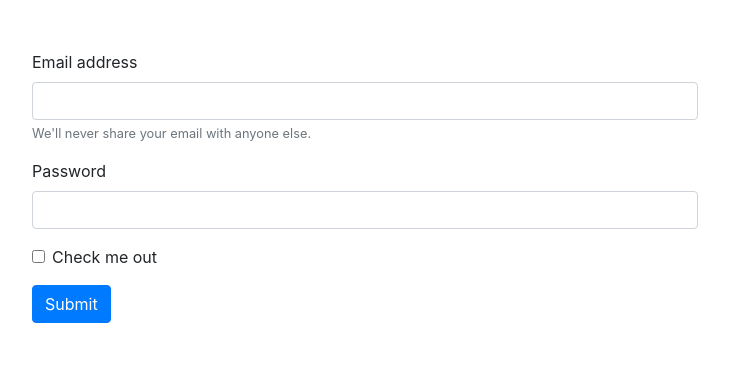
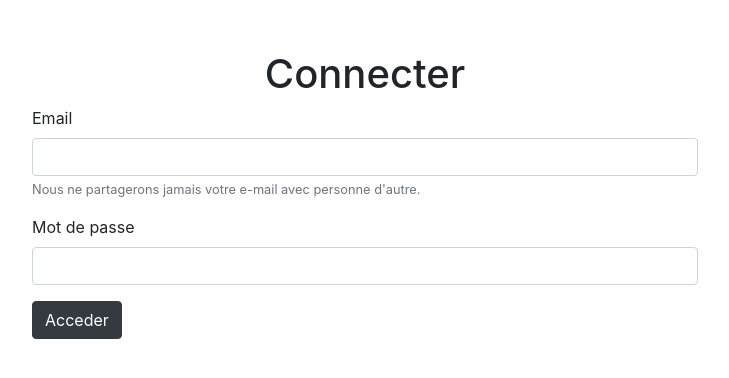
Before and after one commit to ABDELKADER-JCMAIROT-PROJET-GITE/GITE, a PHP site: page /gite/log_admin.php in a window 1280 px wide. Shown: the top 378 px of the page, without its empty margins (275-1004 px from the left). Run offline with PHP 8.4, Linux system fonts and the light colour scheme.

Commit message:
debut de la poo

```diff
--- a/app/database.class.php
+++ b/app/database.class.php
@@ -8,7 +8,7 @@
  * @return PDO
  */
 
-function getPdo(): PDO
+function getConnexion(): PDO
 {
     $pdo = new PDO('mysql:host=localhost;dbname=projet_gite', 'root', '', array(
         PDO::ATTR_ERRMODE => PDO::ERRMODE_WARNING,
--- a/asset/css/global.css
+++ b/asset/css/global.css
@@ -68,3 +68,14 @@
   margin-left: 50px;
   font-size: 12px;
 }
+.h1admin{
+  text-align: center;
+  margin-top: 20px;
+}
+.suiteluxeadmin{
+  height: 200px;
+  width: 200px;
+}
+.principale{
+  display: flex;
+}
--- a/asset/css/log_admin.css
+++ b/asset/css/log_admin.css
@@ -2,3 +2,9 @@
   margin: 50px auto;
   width: 60%;
 }
+.formulaire{
+  margin-top: 30%;
+}
+.connecter{
+  text-align: center;
+}
--- a/log_admin.php
+++ b/log_admin.php
@@ -1,3 +1,14 @@
+<?php
+require_once('src/login.php');
+
+
+$login = new Login($_POST);
+
+if ($login->logged) {
+    header('location:index.php');
+}
+
+?>
 <!DOCTYPE html>
 <html lang="fr">
   <head>
@@ -14,26 +25,25 @@
     <link rel="stylesheet" href="asset/css/nav.css" />
     <link rel="stylesheet" href="asset/css/log_admin.css" />
     <meta charset="UTF-8" />
-    <title>Accueil</title>
+    <title>AbJc.com</title>
   </head>
   <body>
     <div class="container">
         <div class="centerlog">
-            <form>
-            <div class="form-group">
-                <label for="exampleInputEmail1">Email address</label>
-                <input type="email" class="form-control" id="exampleInputEmail1" aria-describedby="emailHelp">
-                <small id="emailHelp" class="form-text text-muted">We'll never share your email with anyone else.</small>
-            </div>
-            <div class="form-group">
-                <label for="exampleInputPassword1">Password</label>
-                <input type="password" class="form-control" id="exampleInputPassword1">
-            </div>
-            <div class="form-group form-check">
-                <input type="checkbox" class="form-check-input" id="exampleCheck1">
-                <label class="form-check-label" for="exampleCheck1">Check me out</label>
-            </div>
-            <button type="submit" class="btn btn-primary">Submit</button>
+            <div><h1 class="connecter">Connecter</h1></div>
+            <form action="log_admin.php" method="post">
+                <div class="form-group">
+                    <label for="email">Email</label>
+                    <input type="email" class="form-control" name="email" id="email" aria-describedby="emailHelp">
+                    <small id="email" class="form-text text-muted">Nous ne partagerons jamais votre e-mail avec personne
+                        d'autre.</small>
+                </div>
+                <div class="form-group">
+                    <label for="password">Mot de passe</label>
+                    <input type="password" class="form-control" name="password" id="password">
+                </div>
+
+                <button type="submit" class="btn btn-dark">Acceder</button>
             </form>
         </div>
     </div>
--- a/reservation.php
+++ b/reservation.php
@@ -2,7 +2,7 @@
 include('inc/header.php');
 ?>
     <div class="reservation shadow p-3 mb-5 bg-white rounded"><h1>Reservation</h1></div>
-    <div><h2 class="ibis">ibis Château de Fontainebleau</h2>
+    <div><h2 class="ibis">Ibis Château de Fontainebleau</h2>
         <span>18 rue de Ferrare, 77300 Fontainebleau, France</span></div>
     <!--        debut entet img-->
     <!--        div papa-->
--- /dev/null
+++ b/src/Login.php
@@ -0,0 +1,52 @@
+<?php
+
+class Login
+{
+    /**
+     * @var bool
+     */
+    public $logged = false;
+
+    /**
+     * Login constructor.
+     * @param $post
+     */
+    public function __construct($post)
+    {
+        if (isset($post['email']) && isset($post['password']) && $this->isLogged($post['email'],$post['password'])){
+          $this->logged = true;
+        }
+    }
+
+    /**
+     * @param $login
+     * @param $password
+     * @return bool
+     */
+    public function isLogged($login,$password)
+    {
+        $requette = $this->pdo()->query("select * from admin where email = '$login' and password = '$password'");
+        $response = $requette->fetch(PDO::FETCH_ASSOC);
+
+        if ($response){
+            return true;
+        }
+
+        return false;
+    }
+
+    public function logout()
+    {
+
+    }
+
+    private function pdo()
+    {
+        $pdo = new PDO('mysql:host=localhost;dbname=projet_gite', 'root', '', array(
+            PDO::ATTR_ERRMODE => PDO::ERRMODE_WARNING,
+            PDO::ATTR_DEFAULT_FETCH_MODE => PDO::FETCH_ASSOC,
+            PDO::MYSQL_ATTR_INIT_COMMAND => "SET NAMES utf8"
+        ));
+        return $pdo;
+    }
+}
```
Also changed, not shown: fiche_gite_admin.php (+19 -0 lines), inc/header.php (+14 -14 lines), img/les_deux_alpes.jpg (added), ref/photo_a_traite/fond.jpg (added), 1 other file.
